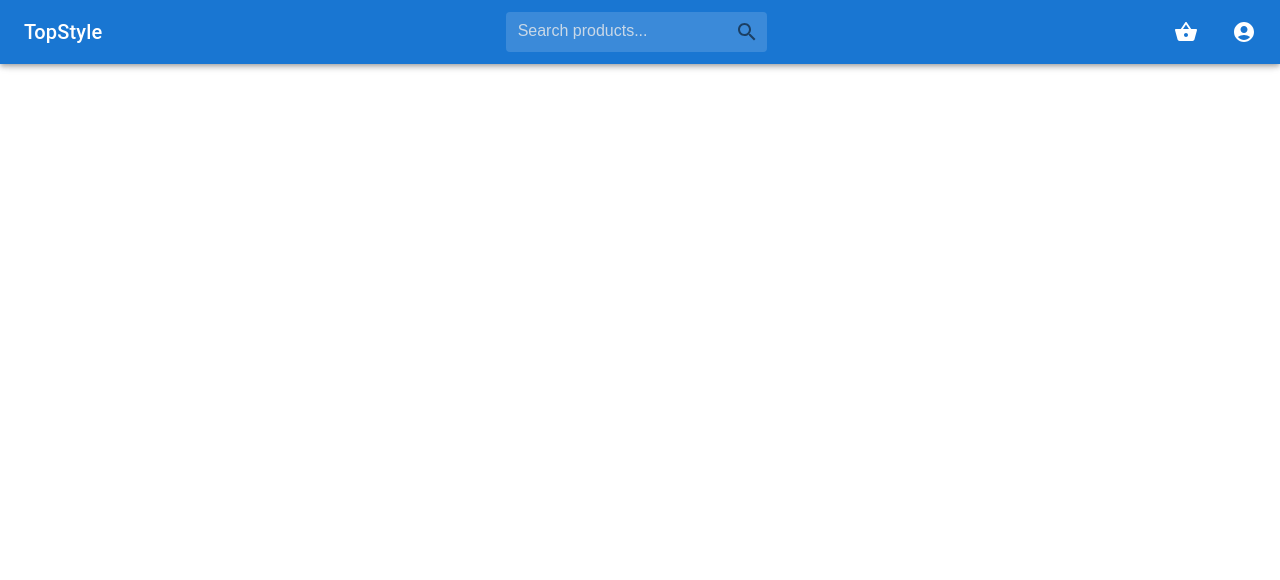
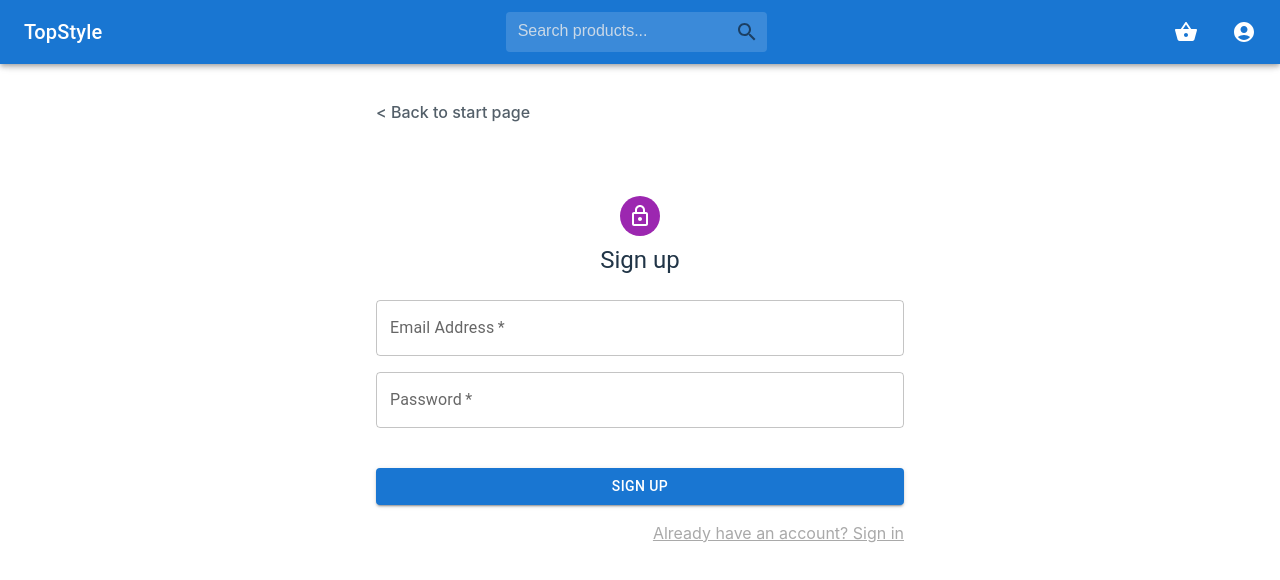
Before and after one commit to Alice-Az/TopStyle, a React (Vite) app in the folder top-style-app/: page /sign-up in a window 1280 px wide. Before the commit this address had no page. Shown: the top 580 px of the page. Built offline with nearby package versions, Linux system fonts and the light colour scheme.

Commit message:
Sign-in and sign-up views

```diff
--- a/top-style-app/src/App.css
+++ b/top-style-app/src/App.css
@@ -1,9 +1,9 @@
 #root {
   box-sizing: border-box;
   display: flex;
-  flex-direction: row;
-  justify-content: space-between;
-  align-items:start;
+  flex-direction: column;
+  justify-content: start;
+  align-items:center;
   width: 100vw;
   min-height: 100vh;
   margin: 0;
--- a/top-style-app/src/App.jsx
+++ b/top-style-app/src/App.jsx
@@ -6,6 +6,8 @@ import { Routes, Route } from "react-router-dom";
 import ProductPage from "./views/ProductPage/ProductPage";
 import CartPage from "./views/BasketPage/CartPage";
 import Starter from "./components/Starter/Starter";
+import SignInPage from "./views/SignInPage/SignInPage";
+import SignUpPage from "./views/SignUpPage/SignUpPage";
 
 const App = () => {
     return (
@@ -20,6 +22,8 @@ const App = () => {
                         element={<ProductPage />}
                     />
                     <Route path="/basket" element={<CartPage />} />
+                    <Route path="/sign-in" element={<SignInPage />} />
+                    <Route path="/sign-up" element={<SignUpPage />} />
                 </Routes>
             </AppProvider>
         </>
--- a/top-style-app/src/components/AppBar/CartIcon.jsx
+++ b/top-style-app/src/components/AppBar/CartIcon.jsx
@@ -14,7 +14,7 @@ const CartIcon = () => {
                 color: "#ffffff",
             }}
         >
-            <Box sx={{ display: { xs: "none", md: "flex" } }}>
+            <Box>
                 <IconButton
                     size="large"
                     edge="end"
--- /dev/null
+++ b/top-style-app/src/views/SignInPage/SignInPage.jsx
@@ -0,0 +1,102 @@
+import * as React from "react";
+import Avatar from "@mui/material/Avatar";
+import Button from "@mui/material/Button";
+import TextField from "@mui/material/TextField";
+import Grid from "@mui/material/Grid";
+import Box from "@mui/material/Box";
+import LockOutlinedIcon from "@mui/icons-material/LockOutlined";
+import Typography from "@mui/material/Typography";
+import { NavLink } from "react-router-dom";
+
+const SignInPage = () => {
+    const handleSubmit = (event) => {
+        event.preventDefault();
+        const data = new FormData(event.currentTarget);
+        console.log({
+            email: data.get("email"),
+            password: data.get("password"),
+        });
+    };
+
+    return (
+        <div className="sign-in-page">
+            <NavLink
+                to="/"
+                style={{
+                    marginBottom: "3%",
+                    color: "rgb(83, 95, 105)",
+                    width: "100%",
+                }}
+            >
+                {"<"} Back to start page
+            </NavLink>
+            <Box
+                sx={{
+                    marginTop: 5,
+                    display: "flex",
+                    flexDirection: "column",
+                    alignItems: "center",
+                }}
+            >
+                <Avatar sx={{ m: 1, bgcolor: "secondary.main" }}>
+                    <LockOutlinedIcon />
+                </Avatar>
+                <Typography component="h1" variant="h5">
+                    Sign in
+                </Typography>
+                <Box
+                    component="form"
+                    onSubmit={handleSubmit}
+                    noValidate
+                    sx={{ mt: 1 }}
+                >
+                    <TextField
+                        margin="normal"
+                        required
+                        fullWidth
+                        id="email"
+                        label="Email Address"
+                        name="email"
+                        autoComplete="email"
+                        autoFocus
+                    />
+                    <TextField
+                        margin="normal"
+                        required
+                        fullWidth
+                        name="password"
+                        label="Password"
+                        type="password"
+                        id="password"
+                        autoComplete="current-password"
+                    />
+                    <Button
+                        type="submit"
+                        fullWidth
+                        variant="contained"
+                        sx={{ mt: 3, mb: 2 }}
+                    >
+                        Sign In
+                    </Button>
+                    <Grid container>
+                        <Grid item>
+                            <NavLink
+                                to="/sign-up"
+                                variant="body2"
+                                style={{
+                                    color: "darkgrey",
+                                    fontWeight: "normal",
+                                    textDecorationLine: "underline",
+                                }}
+                            >
+                                Don't have an account yet? Sign up!
+                            </NavLink>
+                        </Grid>
+                    </Grid>
+                </Box>
+            </Box>
+        </div>
+    );
+};
+
+export default SignInPage;
--- /dev/null
+++ b/top-style-app/src/views/SignUpPage/SignUpPage.jsx
@@ -0,0 +1,104 @@
+import * as React from "react";
+import Avatar from "@mui/material/Avatar";
+import Button from "@mui/material/Button";
+import TextField from "@mui/material/TextField";
+import Grid from "@mui/material/Grid";
+import Box from "@mui/material/Box";
+import LockOutlinedIcon from "@mui/icons-material/LockOutlined";
+import Typography from "@mui/material/Typography";
+import { NavLink } from "react-router-dom";
+
+export default function SignUpPage() {
+    const handleSubmit = (event) => {
+        event.preventDefault();
+        const data = new FormData(event.currentTarget);
+        console.log({
+            email: data.get("email"),
+            password: data.get("password"),
+        });
+    };
+
+    return (
+        <div className="sign-up-page">
+            <NavLink
+                to="/"
+                style={{
+                    marginBottom: "3%",
+                    color: "rgb(83, 95, 105)",
+                    width: "100%",
+                }}
+            >
+                {"<"} Back to start page
+            </NavLink>
+            <Box
+                sx={{
+                    marginTop: 8,
+                    display: "flex",
+                    flexDirection: "column",
+                    alignItems: "center",
+                }}
+            >
+                <Avatar sx={{ m: 1, bgcolor: "secondary.main" }}>
+                    <LockOutlinedIcon />
+                </Avatar>
+                <Typography component="h1" variant="h5">
+                    Sign up
+                </Typography>
+                <Box
+                    component="form"
+                    noValidate
+                    onSubmit={handleSubmit}
+                    sx={{ mt: 3 }}
+                >
+                    <Grid container spacing={2}>
+                        <Grid item xs={12}>
+                            <TextField
+                                required
+                                fullWidth
+                                id="email"
+                                label="Email Address"
+                                name="email"
+                                autoComplete="email"
+                            />
+                        </Grid>
+                        <Grid item xs={12}>
+                            <TextField
+                                required
+                                fullWidth
+                                name="password"
+                                label="Password"
+                                type="password"
+                                id="password"
+                                autoComplete="new-password"
+                            />
+                        </Grid>
+                        <Grid item xs={12}></Grid>
+                    </Grid>
+                    <Button
+                        type="submit"
+                        fullWidth
+                        variant="contained"
+                        sx={{ mt: 3, mb: 2 }}
+                    >
+                        Sign Up
+                    </Button>
+                    <Grid container justifyContent="flex-end">
+                        <Grid item>
+                            <NavLink
+                                to="/sign-in"
+                                variant="body2"
+                                style={{
+                                    color: "darkgrey",
+                                    fontWeight: "normal",
+                                    textDecorationLine: "underline",
+                                }}
+                            >
+                                Already have an account? Sign in
+                            </NavLink>
+                        </Grid>
+                    </Grid>
+                </Box>
+            </Box>
+        </div>
+    );
+}
```
Also changed, not shown: top-style-app/src/components/AppBar/TopBar.jsx (+17 -61 lines).
